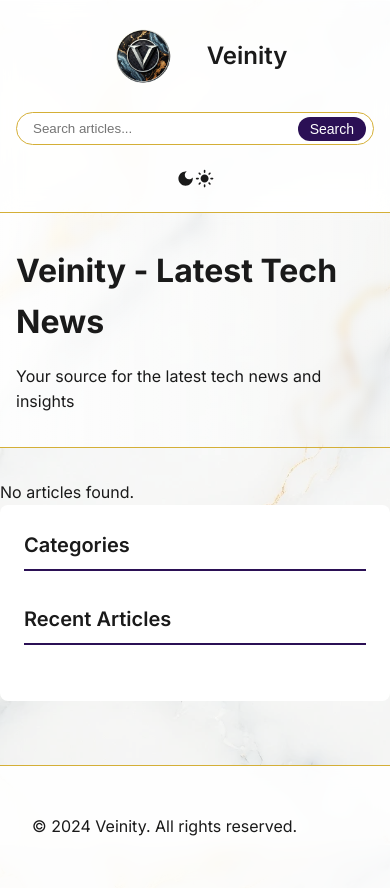
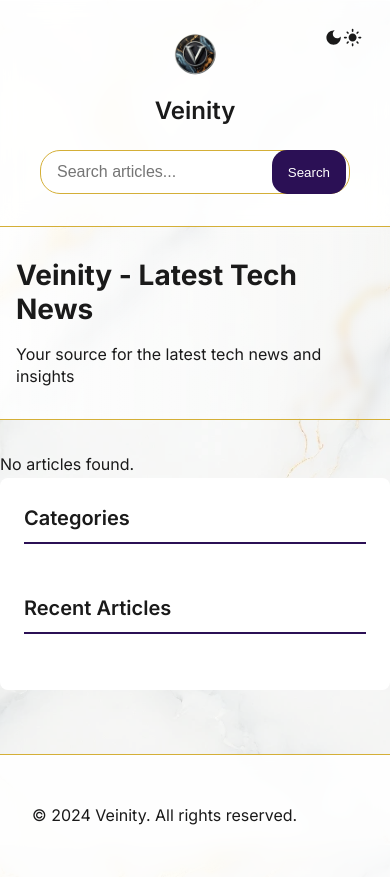
Before and after one commit to bobbyhiddn/Veinity.Hub, a Flask app: page / in a window 390 px wide. After the commit the page ends 825 px from the top, so only its background shows below. Run offline with Flask 3, Linux system fonts and the light colour scheme.

Commit message:
working mobile rendering

```diff
--- a/src/hub/static/styles.css
+++ b/src/hub/static/styles.css
@@ -389,69 +389,129 @@ footer {
 
 /* Responsive Styles */
 @media (max-width: 768px) {
-  nav {
-    padding: 1rem;
-  }
-
-  .nav-container {
+  /* Adjust logo and header for mobile */
+  .nav-brand {
     flex-direction: column;
-    align-items: stretch;
-    gap: 1rem;
-  }
-
-  .nav-brand {
-    justify-content: center;
+    align-items: center;
+    gap: 0.5rem;
   }
 
   .nav-brand img {
-    height: 100px;
+    height: 60px; /* Smaller logo on mobile */
+    width: auto;
   }
 
   .nav-brand a {
-    font-size: 1.75rem;
+    font-size: 1.5rem;
+    flex-direction: column;
+    gap: 0.5rem;
+  }
+
+  /* Optimize navigation for mobile */
+  .nav-container {
+    flex-direction: column;
+    padding: 0.5rem;
+    gap: 0.75rem;
   }
 
   .nav-links {
     flex-direction: column;
-    gap: 1rem;
+    gap: 0.75rem;
     width: 100%;
     text-align: center;
   }
 
+  /* Adjust search bar for mobile */
   .search-container {
     width: 100%;
-    max-width: 100%;
+    max-width: none;
+    margin: 0.5rem 0;
   }
 
   .search-input {
     width: 100%;
+    padding: 0.75rem 1rem;
+    font-size: 16px; /* Prevent iOS zoom on focus */
   }
 
+  .search-button {
+    padding: 0.5rem 1rem;
+    right: 4px;
+  }
+
+  /* Adjust content spacing */
   .hero-section {
     padding: 2rem 1rem;
   }
 
+  .hero-section h1 {
+    font-size: 1.75rem;
+    line-height: 1.2;
+  }
+
+  .hero-section p {
+    font-size: 1rem;
+    line-height: 1.4;
+  }
+
+  /* Optimize article cards */
   .article-card {
-    margin: 1rem;
+    margin: 0.75rem 1rem;
+    padding: 1rem;
+  }
+
+  .article-title {
+    font-size: 1.25rem;
+  }
+
+  /* Adjust category section */
+  .categories {
+    padding: 1rem;
+    margin: 0.75rem;
+  }
+
+  .category-list {
+    display: flex;
+    flex-wrap: wrap;
+    gap: 0.5rem;
+    justify-content: center;
+  }
+
+  .category-list li {
+    margin: 0;
+  }
+
+  /* Optimize touch targets */
+  .nav-links a,
+  .category-tag,
+  .search-button {
+    padding: 0.75rem 1rem;
+    min-height: 44px; /* iOS recommended minimum */
+    display: flex;
+    align-items: center;
+    justify-content: center;
+  }
+
+  /* Theme toggle positioning */
+  .theme-toggle {
+    position: absolute;
+    top: 1rem;
+    right: 1rem;
+    padding: 0.75rem;
   }
 }
 
-@media (max-width: 480px) {
-  .nav-brand {
-    flex-direction: column;
-    gap: 0.5rem;
+/* Additional adjustments for very small screens */
+@media (max-width: 320px) {
+  .nav-brand img {
+    height: 50px;
   }
 
-  .nav-brand img {
-    height: 80px;
+  .nav-brand a {
+    font-size: 1.25rem;
   }
 
-  .nav-brand span {
+  .hero-section h1 {
     font-size: 1.5rem;
   }
-
-  .search-button {
-    padding: 0.25rem 0.75rem;
-    font-size: 0.875rem;
-  }
 }
```
